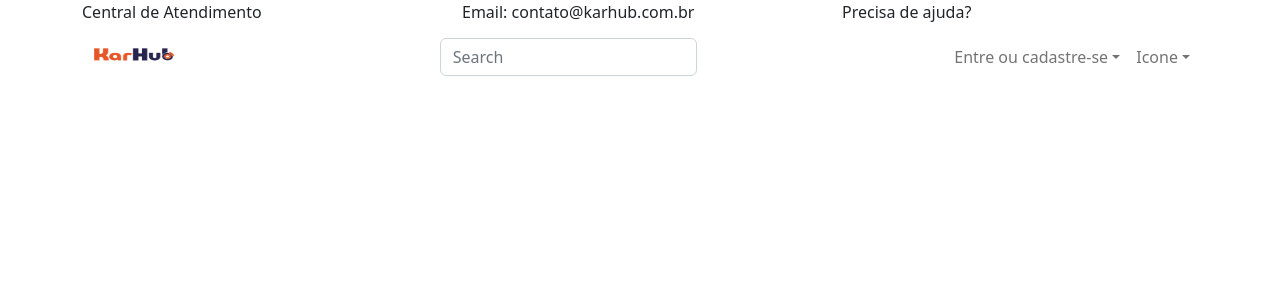
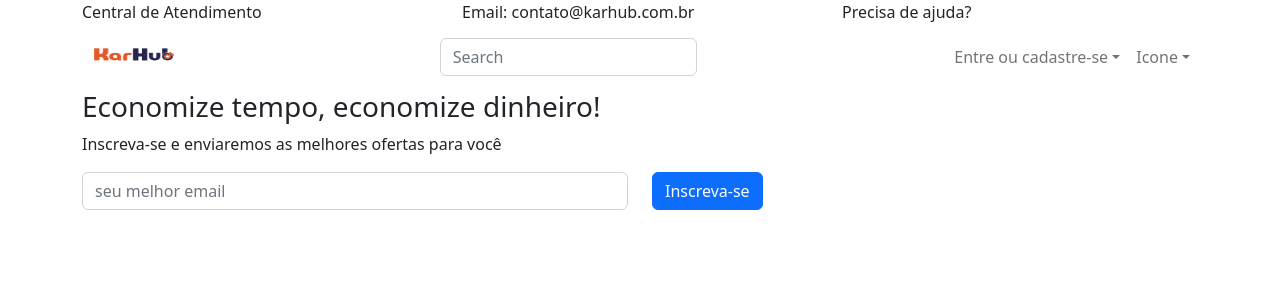
Before and after one commit to JMTiburcio/karhub-frontend, a Next.js app: page / in a window 1280 px wide. Shown: the top 300 px of the page. Built offline with nearby package versions, Linux system fonts and the light colour scheme.

Commit message:
feat: adicionando NewsLetter

```diff
--- a/src/app/page.tsx
+++ b/src/app/page.tsx
@@ -2,6 +2,7 @@
 
 import NextNavbar from "@/components/Navbar/Navbar";
 import HeaderBar from "@/components/HeaderBar/HeaderBar";
+import NewsLetter from "@/components/NewsLetter/NewsLetter";
 
 export default function Home() {
   return (
@@ -9,7 +10,7 @@ export default function Home() {
       <HeaderBar />
       <NextNavbar />
       {/* <Content /> */}
-      {/* <NewsLetter /> */}
+      <NewsLetter />
       {/* <Footer /> */}
     </main>
   );
--- /dev/null
+++ b/src/components/NewsLetter/NewsLetter.tsx
@@ -0,0 +1,31 @@
+import React from "react";
+import { Form, Button, Container, Row, Col } from "react-bootstrap";
+
+export default function NewsLetter() {
+  return (
+    <Container className="mx-auto">
+      <Row>
+        <Col md={12}>
+          <h3>Economize tempo, economize dinheiro!</h3>
+          <p>Inscreva-se e enviaremos as melhores ofertas para você</p>
+        </Col>
+        <Col md={12}>
+          <Form>
+            <Row>
+              <Col>
+                <Form.Group className="mb-3" controlId="formBasicEmail">
+                  <Form.Control type="email" placeholder="seu melhor email" />
+                </Form.Group>
+              </Col>
+              <Col>
+                <Button variant="primary" type="submit">
+                  Inscreva-se
+                </Button>
+              </Col>
+            </Row>
+          </Form>
+        </Col>
+      </Row>
+    </Container>
+  );
+}
```
